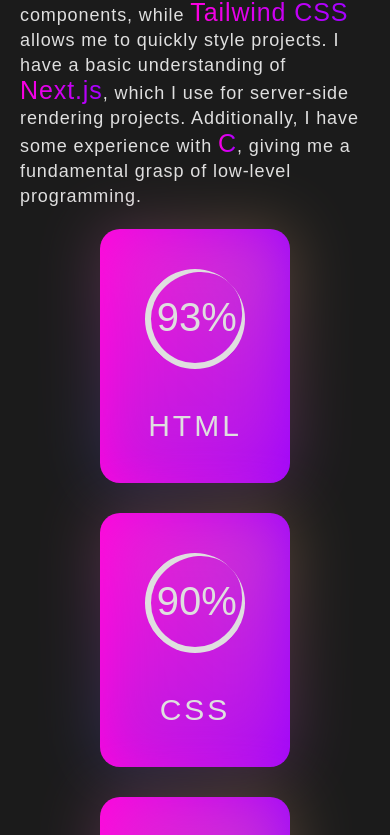
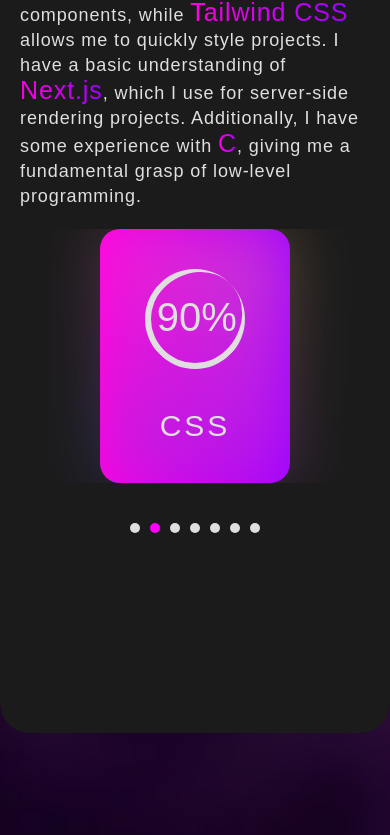
Before and after one commit to nmarmugi/Edgemony, a React (Vite) app in the folder Prove/portfolio/portfolio-nm/: page / in a window 390 px wide. Shown: the part 1143-1978 px from the top of the page. Built offline with nearby package versions, Linux system fonts and the light colour scheme; a web font is replaced by a local one.

Commit message:
feat: aggiunta in prove portfolio

```diff
--- a/Prove/portfolio/portfolio-nm/src/pages/SkillsPage/SkillsPage.jsx
+++ b/Prove/portfolio/portfolio-nm/src/pages/SkillsPage/SkillsPage.jsx
@@ -1,47 +1,84 @@
-import Card from '../../components/Card/Card'
-import styles from './skillsPage.module.css'
+import { useState, useEffect } from 'react';
+import Card from '../../components/Card/Card';
+import styles from './skillsPage.module.css';
 
 const skillsObj = [
-	{
-		type: 'HTML',
-		percent: '93%'
-	},
-	{
-		type: 'CSS',
-		percent: '90%'
-	},
-	{
-		type: 'JavaScript',
-		percent: '95%'
-	},
-	{
-		type: 'React',
-		percent: '92%'
-	},
-	{
-		type: 'Tailwind CSS',
-		percent: '90%'
-	},
-	{
-		type: 'Next.js',
-		percent: '60%'
-	},
-	{
-		type: 'C',
-		percent: '70%'
-	}
-]
+  { type: 'HTML', percent: '93%' },
+  { type: 'CSS', percent: '90%' },
+  { type: 'JavaScript', percent: '95%' },
+  { type: 'React', percent: '92%' },
+  { type: 'Tailwind CSS', percent: '90%' },
+  { type: 'Next.js', percent: '60%' },
+  { type: 'C', percent: '70%' }
+];
 
 export default function SkillsPage() {
+  const [currentSkillIndex, setCurrentSkillIndex] = useState(0);
+  const [isAutoScrolling, setIsAutoScrolling] = useState(true);
+  const [isMobile, setIsMobile] = useState(window.innerWidth < 768);
+
+  const updateIsMobile = () => {
+    setIsMobile(window.innerWidth < 768);
+  };
+
+  useEffect(() => {
+    window.addEventListener('resize', updateIsMobile);
+    return () => window.removeEventListener('resize', updateIsMobile);
+  }, []);
+
+  const nextSkill = () => {
+    setCurrentSkillIndex((prevIndex) => (prevIndex + 1) % skillsObj.length);
+  };
+
+  useEffect(() => {
+    if (isAutoScrolling) {
+      const interval = setInterval(nextSkill, 3000);
+      return () => clearInterval(interval);
+    }
+  }, [isAutoScrolling]);
+
+  const handleDotClick = (index) => {
+    setIsAutoScrolling(false);
+    setCurrentSkillIndex(index);
+  };
+
   return (
-	<div className={styles.containerSkillsPage} id="skills">
+    <div id='skills' className={styles.containerSkillsPage}>
       <h2>Skills</h2>
       <p>
         I have solid skills in <span>HTML</span>, <span>CSS</span>, and <span>JavaScript</span>, which I use to build interactive and responsive web interfaces. I work with <span>React</span> to create modular and dynamic components, while <span>Tailwind CSS</span> allows me to quickly style projects. I have a basic understanding of <span>Next.js</span>, which I use for server-side rendering projects. Additionally, I have some experience with <span>C</span>, giving me a fundamental grasp of low-level programming.
       </p>
       <div className={styles.containerCards}>
-			{skillsObj.map(element => <Card key={element.type} type={element.type} percent={element.percent} />)}
+        {isMobile ? (
+          <div className={styles.skillsGridMobile}>
+            <Card
+              type={skillsObj[currentSkillIndex].type}
+              percent={skillsObj[currentSkillIndex].percent}
+            />
           </div>
+        ) : (
+          <div className={styles.skillsGridDesktop}>
+            {skillsObj.map((skill) => (
+              <Card
+                key={skill.type}
+                type={skill.type}
+                percent={skill.percent}
+              />
+            ))}
           </div>
-	)
+        )}
+      </div>
+      {isMobile && (
+        <div className={styles.dotsContainer}>
+          {skillsObj.map((_, index) => (
+            <span
+              key={index}
+              className={`${styles.dot} ${index === currentSkillIndex ? styles.activeDot : ''}`}
+              onClick={() => handleDotClick(index)}
+            />
+          ))}
+        </div>
+      )}
+    </div>
+  );
 }
--- a/Prove/portfolio/portfolio-nm/src/pages/SkillsPage/skillsPage.module.css
+++ b/Prove/portfolio/portfolio-nm/src/pages/SkillsPage/skillsPage.module.css
@@ -1,15 +1,15 @@
 .containerSkillsPage {
 	position: relative;
-	background-color: rgb(27, 27, 27);
+	background-color: #1B1B1B;
+	border-radius: 30px;
 	padding: 20px;
-	border-radius: 30px;
 	width: 100%;
 	display: flex;
 	flex-direction: column;
 	align-items: center;
 	gap: 20px;
 	padding-top: 100px;
-	padding-bottom: 100px;
+	padding-bottom: 200px;
   }
 
   .containerSkillsPage h2 {
@@ -34,8 +34,54 @@
   }
 
   .containerCards {
+	width: 100%;
+  }
+
+  .skillsGridMobile {
+	display: flex;
+	justify-content: center;
+	align-items: center;
+	overflow: hidden;
+	position: relative;
+	width: 100%;
+  }
+
+  .skillsGridDesktop {
 	display: flex;
 	flex-wrap: wrap;
-	justify-content: space-around;
 	gap: 30px;
+	justify-content: center;
   }
+
+  .card {
+	flex: 1 1 auto;
+	min-width: 200px;
+	max-width: 300px;
+  }
+
+  .dotsContainer {
+	width: 100%;
+	display: flex;
+	justify-content: center;
+	margin-top: 20px;
+  }
+
+  .dot {
+	width: 10px;
+	height: 10px;
+	background-color: #DFDFDF;
+	border-radius: 50%;
+	margin: 0 5px;
+	cursor: pointer;
+	transition: background-color 0.3s ease;
+  }
+
+  .activeDot {
+	background-color: #ff00ff;
+  }
+
+  @media (min-width: 768px) {
+	.dotsContainer {
+	  display: none;
+	}
+  }
```
Lines whose indentation alone changed are shown as unchanged.
